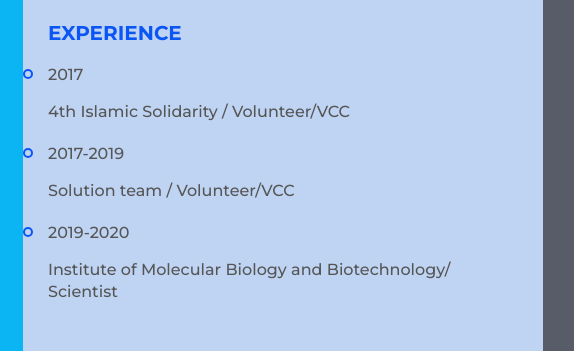
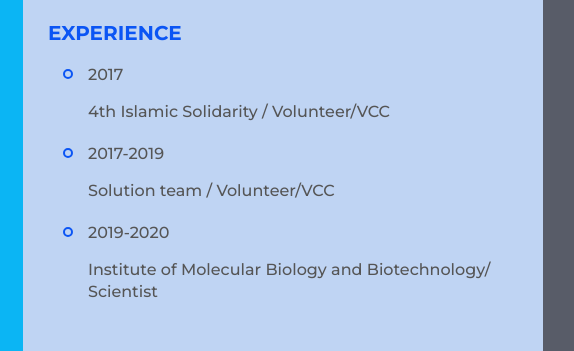
Before and after one commit to GulshanNazarova/resume, a plain HTML site: page index.html in a window 1280 px wide. Shown: the part 411-762 px from the top of the page, 497-1071 px from the left. Drawn offline with Linux system fonts and the light colour scheme.

Commit message:
experience padding fix

```diff
--- a/css/style.css
+++ b/css/style.css
@@ -179,6 +179,10 @@ body {
   margin-bottom: 0;
 }
 
+.resume_experience ul {
+  padding-left: 40px;
+}
+
 .resume .resume_right .resume_experience ul li:before,
 .resume .resume_right .resume_education ul li:before {
   content: "";
```
